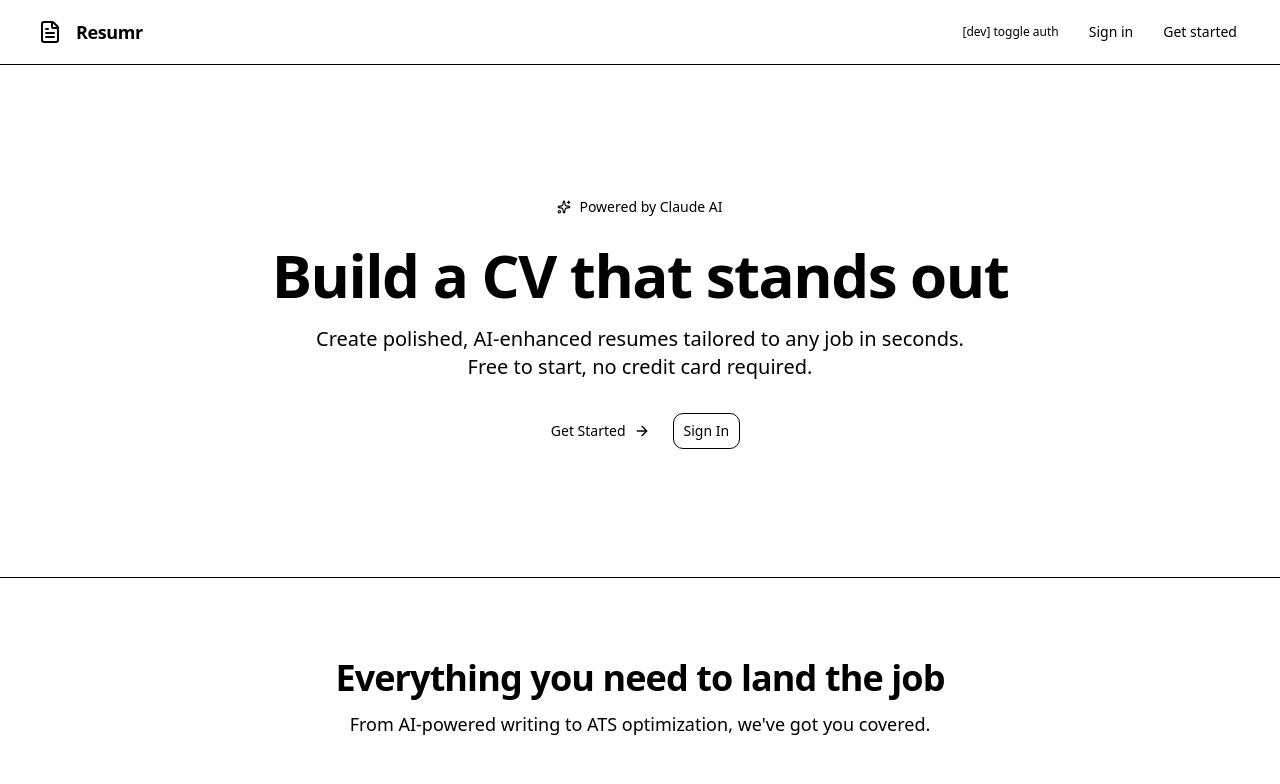
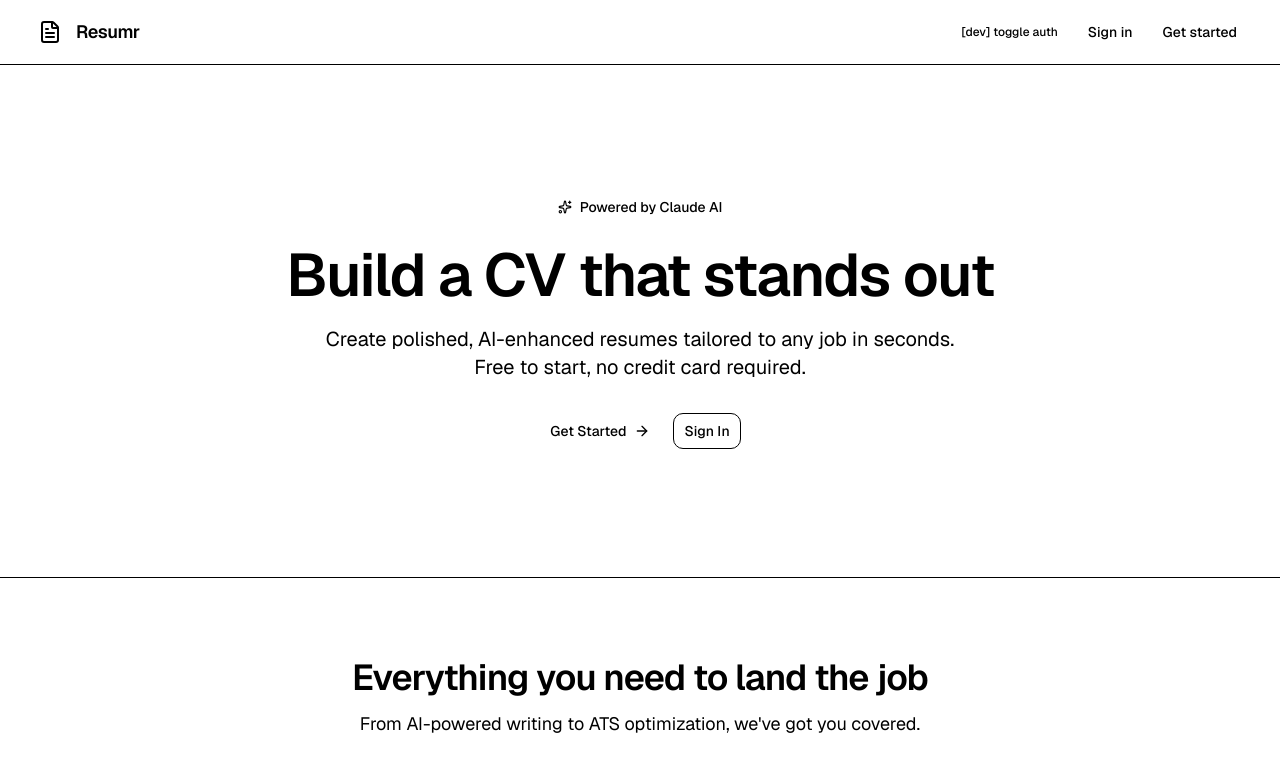
Before and after one commit to teslyym/Resumr, a React (Vite) app in the folder client/: page / in a window 1280 px wide. Shown: the top 784 px of the page. Built offline with nearby package versions, Linux system fonts and the light colour scheme.

Commit message:
add custom font families, colors, keyframes, and animations to Tailwind config

```diff
--- a/client/tailwind.config.js
+++ b/client/tailwind.config.js
@@ -4,6 +4,10 @@ export default {
   content: ["./index.html", "./src/**/*.{js,jsx,ts,tsx}"],
   theme: {
     extend: {
+      fontFamily: {
+        sans: ["Geist", "ui-sans-serif", "system-ui", "sans-serif"],
+        mono: ["Geist Mono", "ui-monospace", "monospace"],
+      },
       colors: {
         border: "hsl(var(--border))",
         input: "hsl(var(--input))",
@@ -34,12 +38,43 @@ export default {
           DEFAULT: "hsl(var(--card))",
           foreground: "hsl(var(--card-foreground))",
         },
+        // Custom: emerald accent
+        emerald: {
+          DEFAULT: "hsl(var(--emerald))",
+          foreground: "hsl(var(--emerald-foreground))",
+          light: "hsl(var(--emerald-light))",
+        },
       },
       borderRadius: {
         lg: "var(--radius)",
         md: "calc(var(--radius) - 2px)",
         sm: "calc(var(--radius) - 4px)",
       },
+      keyframes: {
+        "blob-1": {
+          "0%, 100%": { transform: "translate(0, 0) scale(1)" },
+          "33%": { transform: "translate(30px, -50px) scale(1.1)" },
+          "66%": { transform: "translate(-20px, 20px) scale(0.9)" },
+        },
+        "blob-2": {
+          "0%, 100%": { transform: "translate(0, 0) scale(1)" },
+          "33%": { transform: "translate(-40px, 30px) scale(1.05)" },
+          "66%": { transform: "translate(40px, -30px) scale(0.95)" },
+        },
+        "fade-in": {
+          "0%": { opacity: "0", transform: "translateY(8px)" },
+          "100%": { opacity: "1", transform: "translateY(0)" },
+        },
+        shimmer: {
+          "100%": { transform: "translateX(100%)" },
+        },
+      },
+      animation: {
+        "blob-1": "blob-1 20s ease-in-out infinite",
+        "blob-2": "blob-2 25s ease-in-out infinite",
+        "fade-in": "fade-in 0.5s ease-out",
+        shimmer: "shimmer 2s linear infinite",
+      },
     },
   },
   plugins: [],
```
